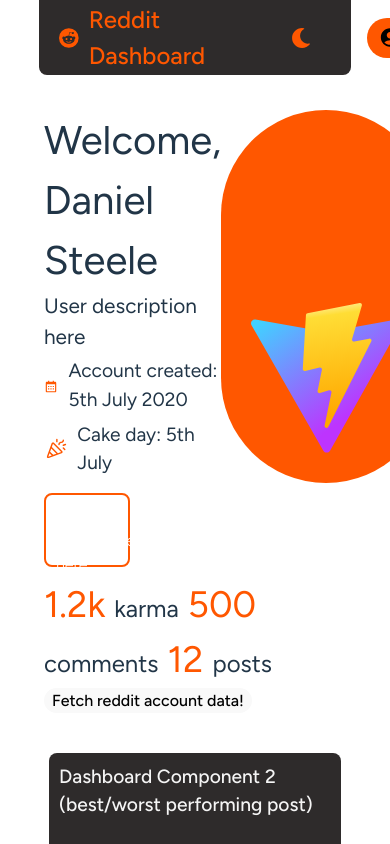
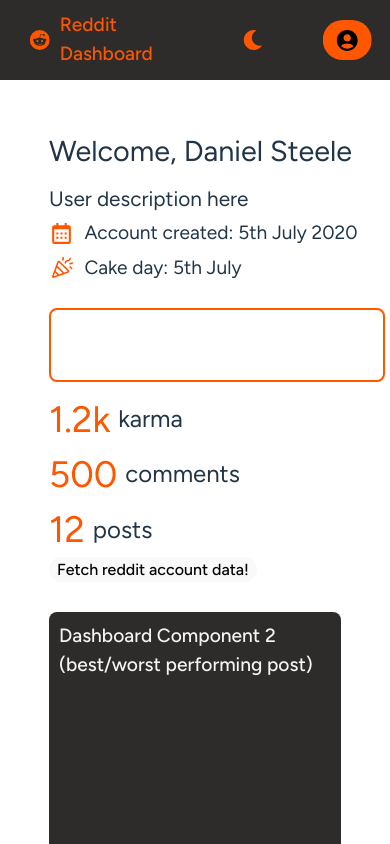
Before and after one commit to DanielSteele1/Dashboard, a React (Vite) app: page / in a window 390 px wide. Built offline with nearby package versions, Linux system fonts and the light colour scheme.

Commit message:
CSS responsiveness additions.

```diff
--- a/src/App.css
+++ b/src/App.css
@@ -25,22 +25,23 @@
 .Navigation-container {
   display: flex;
   width: 100%;
-  height: fit-content;
+  height: 80px;
+  background-color: rgb(46, 43, 43);
+  align-items: center;
 }
 
 .Navigation {
 
   display: flex;
   flex-direction: row;
-  height: 75px;
+  height: fit-content;
   width: 80%;
   justify-content: space-between;
   align-items: center;
-  position: fixed;
+  position: relative;
   top: 0;
   left: 50%;
   transform: translateX(-50%);
-  background-color: rgb(46, 43, 43);
   border-bottom-left-radius: 8px;
   border-bottom-right-radius: 8px;
 }
@@ -89,6 +90,10 @@
   padding: 10px;
 }
 
+.nav-logo svg {
+  margin-right: 10px;
+}
+
 .App {
 
   display: flex;
@@ -107,7 +112,7 @@
   width: 100%;
   min-height: fit-content;
   margin: 0 auto;
-  margin-top: 100px;
+  margin-top: 50px;
 }
 
 .Dashboard {
@@ -123,7 +128,7 @@
 }
 
 .dashboard-component {
- background-color: rgb(46, 43, 43);
+  background-color: rgb(46, 43, 43);
   height: 250px;
   margin: 10px;
   border-radius: 8px;
@@ -224,7 +229,6 @@
   align-items: flex-start;
   justify-content: flex-start;
   border-radius: 12px;
-  padding: 10px;
   padding-left: 20px;
 }
 
@@ -235,7 +239,7 @@
   width: 100%;
 }
 
-.profile-mid{
+.profile-mid {
   display: flex;
   padding: 10px;
   margin: 10px;
@@ -273,9 +277,10 @@
 }
 
 .profile-stats {
+  display: flex;
   font-size: 1.5rem;
   width: fit-content;
-
+  flex-direction: row;
 }
 
 .user-desc {
@@ -304,10 +309,20 @@
   vertical-align: middle;
 }
 
+#stat-number {
+  font-size: 2.3rem;
+  color: #FF5700;
+  padding-right: 8px;
+}
 
 #stat {
-  font-size: 2.3rem;
-  color: #FF5700;
+  display: flex;
+  flex-direction: row;
+  justify-content: flex-start;
+  align-items: center;
+  width: 100%;
+  padding-right: 10px;
+  padding-bottom: 5px;
 }
 
 @media (min-width:300px) and (max-width: 1000px) {
@@ -335,3 +350,73 @@
     grid-column: span 1;
   }
 }
+
+@media (min-width: 200px) and (max-width: 750px) {
+
+
+  .Navigation-container {
+    width: 100%;
+  }
+
+  .Navigation {
+    width: 95%;
+    border-bottom-left-radius: 0px;
+    border-bottom-right-radius: 0px;
+  }
+
+  .nav-logo {
+    font-size: 1.2rem;
+    width: 100%;
+  }
+
+  .profile-top {
+    display: flex;
+    flex-direction: column;
+    margin: 0 auto;
+    width: 100%;
+  }
+
+  .profile-info {
+    padding-bottom: 10px;
+  }
+
+  .profile-img {
+    display: none;
+  }
+
+  .profile-mid {
+    width: 100%;
+  }
+
+  .accounts-button span {
+    display: none;
+  }
+
+  .accounts-button svg,
+  .accounts-button {
+    padding: none;
+    margin-right: 0px;
+  }
+
+  .profile-stats {
+    display: flex;
+    flex-direction: column;
+  }
+
+  #stat {
+    display: flex;
+    flex-direction: row;
+    width: 100%;
+    padding: 0px;
+  }
+
+  .profile-name {
+  display: flex;
+  flex-direction: row;
+  font-size: 1.8rem;
+  padding-bottom: 10px;
+
+}
+
+
+}
--- a/src/Components/Navigation.tsx
+++ b/src/Components/Navigation.tsx
@@ -9,7 +9,7 @@
             <div className="Navigation">
 
                 <div className="nav-logo">
-                    <BsReddit style={{ fontSize: '30px', marginRight: '10px', display: 'flex', alignContent: 'center', color: '#FF5700' }} />
+                    <BsReddit style={{ fontSize: '30px', display: 'flex', alignContent: 'center', color: '#FF5700' }} />
                     Reddit Dashboard
                 </div>
 
@@ -20,13 +20,9 @@
                     </button>
 
                     <button className="accounts-button">
-
-                        <MdAccountCircle style={{ fontSize: '25px', marginRight: '10px', display: 'flex', alignContent: 'center' }} />
-                        <span> Log in </span>
-
+                        <MdAccountCircle style={{ fontSize: '25px', display: 'flex', alignContent: 'center' }} />
                     </button>
                 </div>
-
             </div>
         </div>
     )
--- a/src/Components/Profile.tsx
+++ b/src/Components/Profile.tsx
@@ -49,11 +49,11 @@
 
             <div className="profile-stats">
 
-                <span id="stat"> 1.2k  </span> karma
+                <span id="stat"> <div id="stat-number"> 1.2k </div> karma </span>
 
-                <span id="stat"> 500 </span> comments
+                <span id="stat"><div id="stat-number"> 500 </div> comments </span>
 
-                <span id="stat"> 12 </span> posts
+                <span id="stat"><div id="stat-number"> 12 </div> posts </span>
 
             </div>
             <button onClick={fetchRedditAccount}> Fetch reddit account data!  </button>
```
